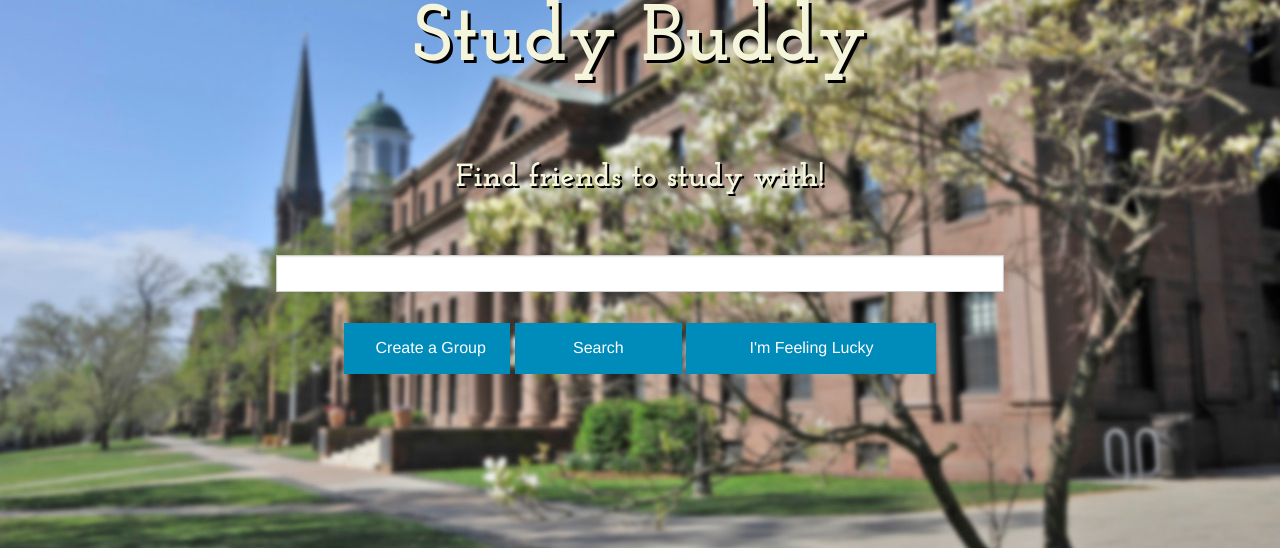
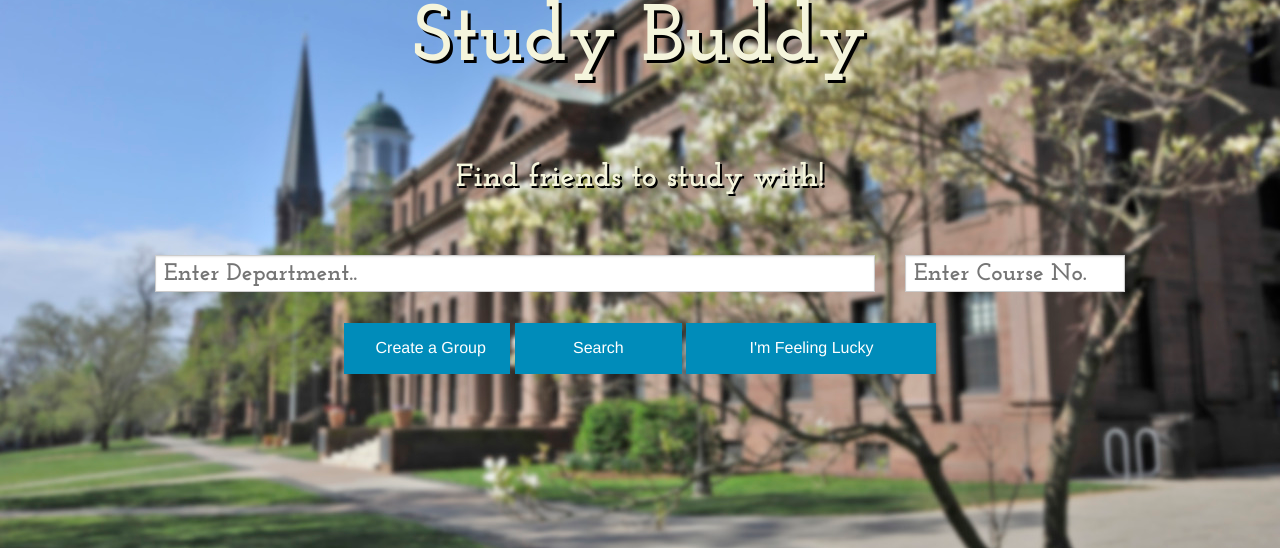
Before and after one commit to weshack/study_buddy, a Flask app: page /home in a window 1280 px wide. Shown: the part 151-699 px from the top of the page. Run offline with Flask 2, Linux system fonts and the light colour scheme; some libraries are stand-ins or nearby versions.

Commit message:
changed to 2 search bars in home page

```diff
--- a/static/css/styles.css
+++ b/static/css/styles.css
@@ -57,7 +57,7 @@ body {
     visibility: hidden;
 }
 .ui-menu-item:hover{
-    background-color: #99D6FF;
+    background-color: #99Di6FF;
 
 }
 
@@ -91,7 +91,10 @@ body {
 
 
 }
+.columns input{
+    width: 100% !important;
 
+}
 #intro {
     font-size: 200%;
     text-align: center;
--- a/static/html/index.html
+++ b/static/html/index.html
@@ -38,8 +38,11 @@
         </div>
 
         <div id="text-input" class="row">
-            <div class="large-12 columns">
-                <input type="text" id="studysearch"/>
+            <div class="large-9 columns">
+                <input type="text" id="studysearch" placeholder="Enter Department.."/>
+            </div>
+            <div class="large-3 columns">
+                <input type="text" id="course-search" placeholder="Enter Course No."/>
             </div>
         </div>
         <div class="row small-centered" id="front-page-buttons">
--- a/static/js/StudyBuddy.js
+++ b/static/js/StudyBuddy.js
@@ -15,7 +15,8 @@ window.onload = function() {
 	//code that runs when you click the search button
 	document.getElementById("find").onclick = function(){
 		var keyword = document.getElementById("studysearch").value;
-		window.location = "/find?search_keyword="+keyword;
+		var course_no = document.getElementById("course-search").value;
+		window.location = "/find?search_keyword="+keyword+"&course_no="+course_no;
 	}
 	document.getElementById("create").onclick = function(){
 		window.location = "/create"
```
